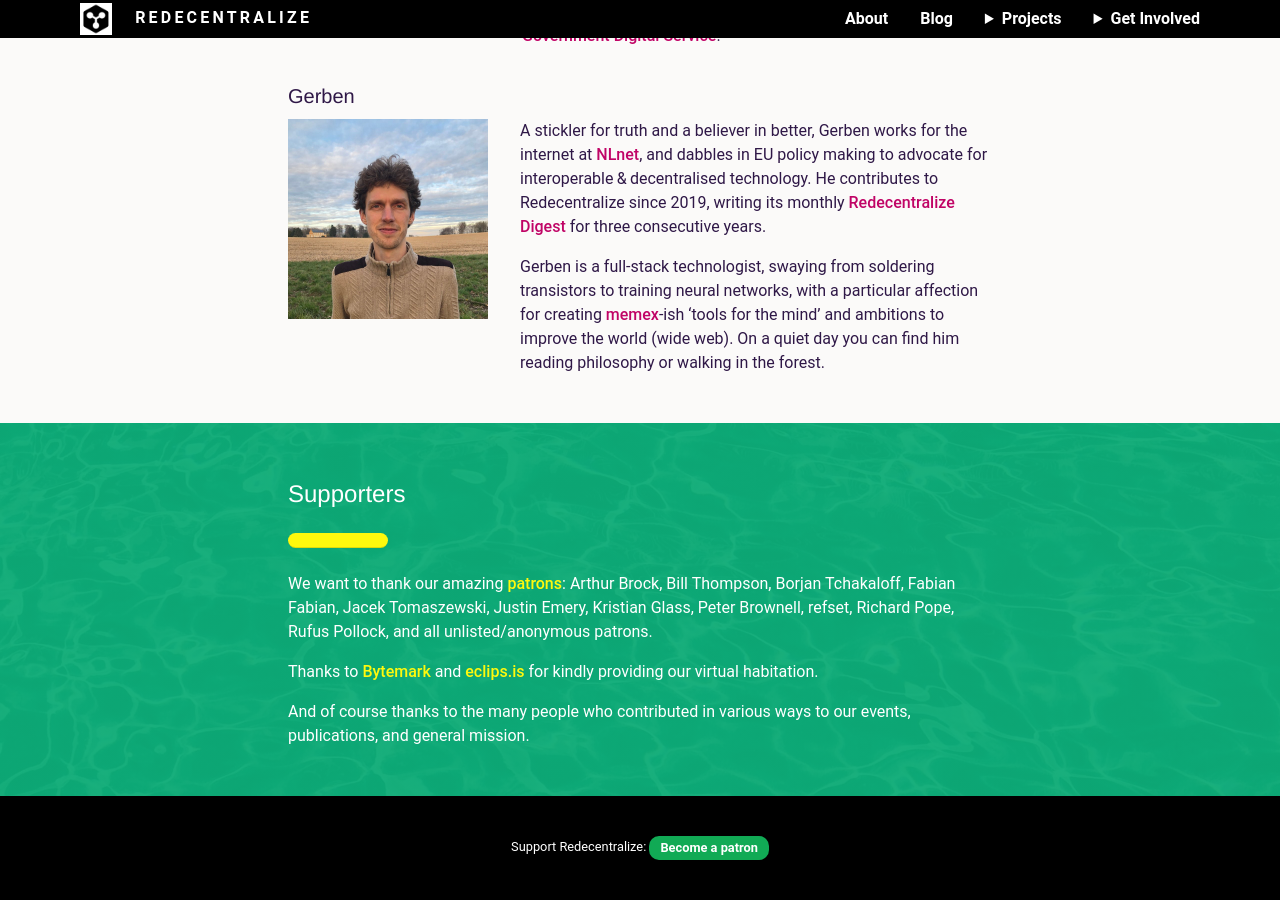
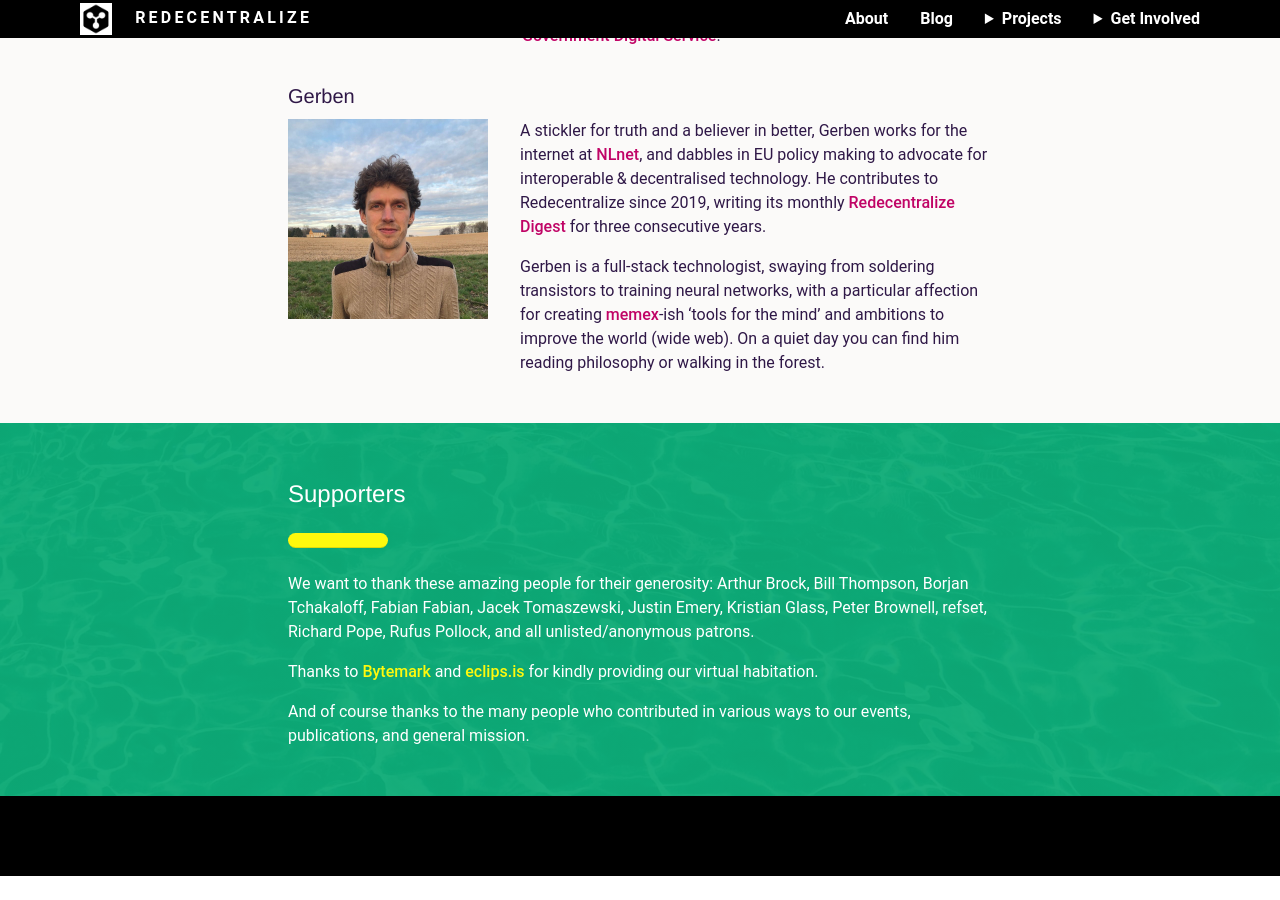
Before and after one commit to redecentralize/redecentralize-website, a Jekyll site: the page built from about/index.html, in a window 1280 px wide and 900 px high, scrolled down 3245 px. Built offline with Jekyll 4.4.1, drawn with Linux system fonts in a browser that asks for light colours; after the commit the page ends 4121 px from its top, so only the background shows below that.

Commit message:
Remove requests for donations

```diff
--- a/_layouts/default.html
+++ b/_layouts/default.html
@@ -83,8 +82,6 @@
   {{ content }}
 
   <footer class="site-footer bg-black">
-    Support Redecentralize:
-    <a class="flashy btn btn-small" href="https://www.patreon.com/bePatron?u=12764983">Become a patron</a>
   </footer>
 
   <script type="text/javascript">
--- a/about/index.html
+++ b/about/index.html
@@ -140,7 +140,7 @@
     <h2 id="supporters">Supporters</h2>
     <hr class="flashy pill"/>
     <p>
-      We want to thank our amazing <a href="https://www.patreon.com/bePatron?u=12764983">patrons</a>: Arthur Brock, Bill Thompson, Borjan Tchakaloff, Fabian Fabian, Jacek Tomaszewski, Justin Emery, Kristian Glass, Peter Brownell, refset, Richard Pope, Rufus Pollock, and all unlisted/anonymous patrons.
+      We want to thank these amazing people for their generosity: Arthur Brock, Bill Thompson, Borjan Tchakaloff, Fabian Fabian, Jacek Tomaszewski, Justin Emery, Kristian Glass, Peter Brownell, refset, Richard Pope, Rufus Pollock, and all unlisted/anonymous patrons.
     </p>
     <p>
       Thanks to <a href="https://www.bytemark.co.uk/">Bytemark</a> and <a href="https://eclips.is/">eclips.is</a> for kindly providing our virtual habitation.
```
Also changed, not shown: other parts of _layouts/default.html (+0 -1 lines).
